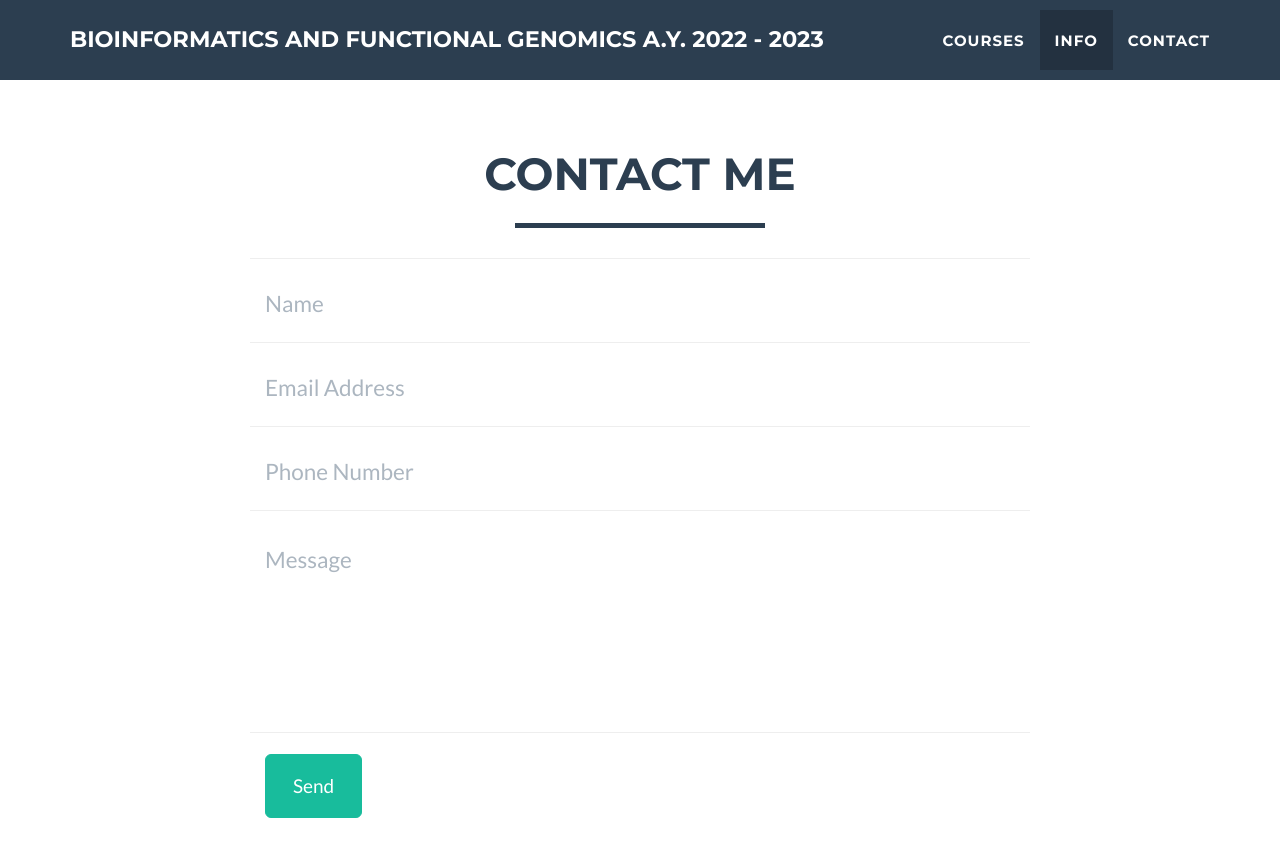
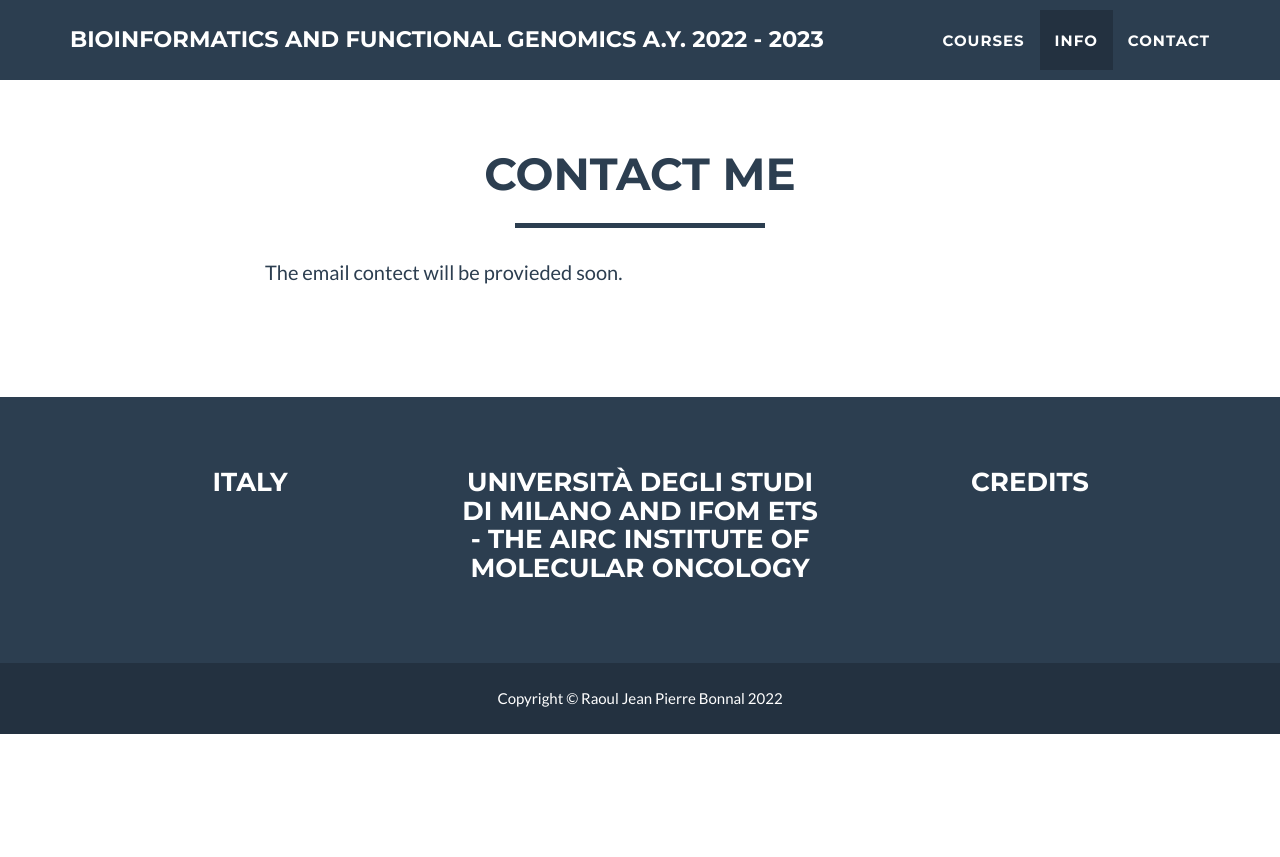
Before and after one commit to paganilab/bfg, a Jekyll site: the page built from index.md, in a window 1280 px wide and 900 px high, scrolled down 4058 px. Shown: the top 857 px of the window. Built offline with Jekyll 4.4.1, drawn with Linux system fonts in a browser that asks for light colours; after the commit the page ends 4792 px from its top, so only the background shows below that.

Commit message:
drop conatct form

```diff
--- a/_includes/contact.html
+++ b/_includes/contact.html
@@ -11,7 +11,8 @@
                 <div class="col-lg-8 col-lg-offset-2">
                     <!-- To configure the contact form email address, go to mail/contact_me.php and update the email address in the PHP file on line 19. -->
                     <!-- The form should work on most web servers, but if the form is not working you may need to configure your web server differently. -->
-                    <form name="sentMessage" id="contactForm" novalidate>
+                    <p> The email contect will be provieded soon.</p>
+                    <!-- <form name="sentMessage" id="contactForm" novalidate>
                         <div class="row control-group">
                             <div class="form-group col-xs-12 floating-label-form-group controls">
                                 <label>Name</label>
@@ -47,7 +48,7 @@
                                 <button type="submit" class="btn btn-success btn-lg">Send</button>
                             </div>
                         </div>
-                    </form>
+                    </form> -->
                 </div>
             </div>
         </div>
```
